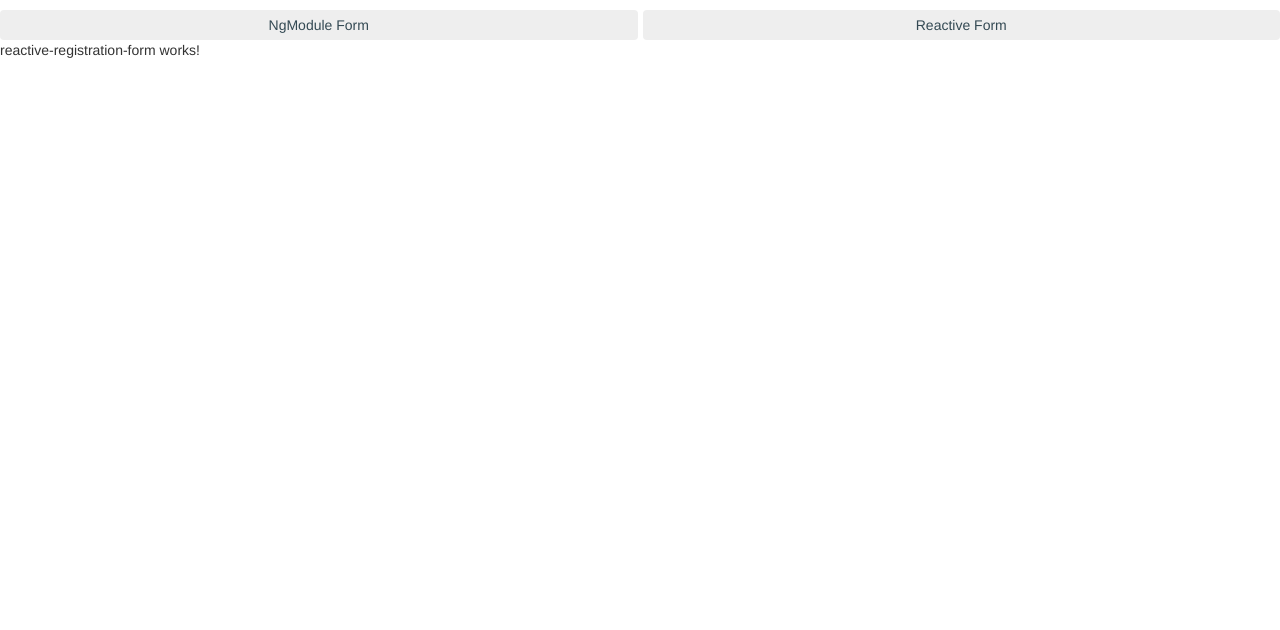
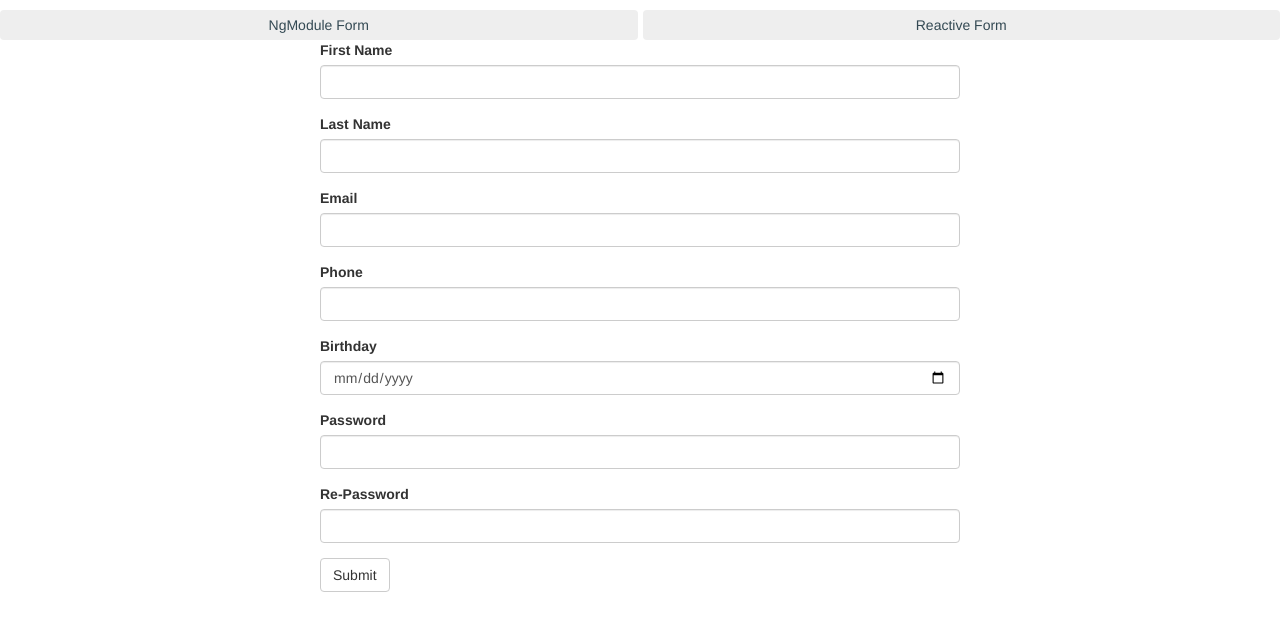
Before and after one commit to VovaLegenkiy/angular-tasks, an Angular app: page /reactive-form in a window 1280 px wide. Shown: the top 630 px of the page. Built offline with nearby package versions, Linux system fonts and the light colour scheme.

Commit message:
add validation for reactive form

```diff
--- a/angular.json
+++ b/angular.json
@@ -119,6 +119,10 @@
           }
         }
       }
-    }},
-  "defaultProject": "angular-tasks"
+    }
+  },
+  "defaultProject": "angular-tasks",
+  "cli": {
+    "analytics": false
+  }
 }
--- a/src/app/app.module.ts
+++ b/src/app/app.module.ts
@@ -8,6 +8,7 @@ import { AppComponent } from './app.component';
 import { ReactiveRegistrationFormComponent } from './reactive-registration-form/reactive-registration-form.component';
 import { NgModuleRegistrationFormComponent } from './ng-module-registration-form/ng-module-registration-form.component';
 import { NavigationComponent } from './navigation/navigation.component';
+import { FormErrorComponent } from './form-error/form-error.component';
 
 @NgModule({
   declarations: [
@@ -15,6 +16,7 @@ import { NavigationComponent } from './navigation/navigation.component';
     ReactiveRegistrationFormComponent,
     NgModuleRegistrationFormComponent,
     NavigationComponent,
+    FormErrorComponent,
   ],
   imports: [
     BrowserModule,
--- /dev/null
+++ b/src/app/form-error/form-error.component.html
@@ -0,0 +1,3 @@
+<div class="alert alert-danger" *ngIf="expression">
+  {{ message }}
+</div>
--- /dev/null
+++ b/src/app/form-error/form-error.component.ts
@@ -0,0 +1,17 @@
+import { Component, OnInit, Input } from '@angular/core';
+
+@Component({
+  selector: 'app-form-error',
+  templateUrl: './form-error.component.html',
+  styleUrls: ['./form-error.component.css']
+})
+export class FormErrorComponent implements OnInit {
+  @Input() expression: boolean;
+  @Input() message: string;
+
+  constructor() { }
+
+  ngOnInit(): void {
+  }
+
+}
--- a/src/app/ng-module-registration-form/ng-module-registration-form.component.css
+++ b/src/app/ng-module-registration-form/ng-module-registration-form.component.css
@@ -1,4 +1,11 @@
 form {
-    width: 50%;
-    margin: 0 auto;
+  width: 50%;
+  margin: 0 auto;
 }
+input.ng-touched.ng-invalid {
+  border: solid red 2px;
+}
+
+input.ng-touched.ng-valid {
+  border: solid green 2px;
+}
--- a/src/app/patterns.ts
+++ b/src/app/patterns.ts
@@ -1,5 +1,5 @@
 export const patterns: {[key: string]: string} = {
     name: '[a-zA-Z]*',
     phone: '[0-9]*',
-    password: '(?=.*[a-z])(?=.*[A-Z])(?=.*\d)(?=.*[@$!%*?&])[A-Za-z\d@$!%*?&]*'
+    password: '(?=.*[a-z])(?=.*[A-Z])(?=.*[0-9])(?=.*[$@$!%*?&])[A-Za-z\d$@$!%*?&].*'
 };
--- a/src/app/reactive-registration-form/reactive-registration-form.component.css
+++ b/src/app/reactive-registration-form/reactive-registration-form.component.css
@@ -0,0 +1,11 @@
+form {
+  width: 50%;
+  margin: 0 auto;
+}
+input.ng-touched.ng-invalid, input.error {
+  border: solid red 2px;
+}
+
+input.ng-touched.ng-valid, input.success {
+  border: solid green 2px;
+}
--- a/src/app/reactive-registration-form/reactive-registration-form.component.html
+++ b/src/app/reactive-registration-form/reactive-registration-form.component.html
@@ -1 +1,162 @@
-<p>reactive-registration-form works!</p>
+<form [formGroup]="reactiveForm" novalidate (ngSubmit)="onSubmit()">
+  <div class="form-group">
+    <label for="firstName">First Name</label>
+    <input
+      id="firstName"
+      class="form-control"
+      type="text"
+      name="firstName"
+      formControlName="firstName"
+    />
+    <ng-template
+      [ngIf]="firstName.invalid && (firstName.touched || firstName.dirty)"
+    >
+      <div class="alert alert-danger" *ngIf="firstName.errors.required">
+        First Name is required
+      </div>
+      <div class="alert alert-danger" *ngIf="firstName.errors.pattern">
+        First Name should contains only letters
+      </div>
+    </ng-template>
+  </div>
+  <div class="form-group">
+    <label for="lastName">Last Name</label>
+    <input
+      id="lastName"
+      class="form-control"
+      type="text"
+      name="lastName"
+      formControlName="lastName"
+    />
+    <ng-template
+      [ngIf]="lastName.invalid && (lastName.touched || lastName.dirty)"
+    >
+      <div class="alert alert-danger" *ngIf="lastName.errors.required">
+        Last Name is required
+      </div>
+      <div class="alert alert-danger" *ngIf="lastName.errors.pattern">
+        Last Name should contains only letters
+      </div>
+    </ng-template>
+  </div>
+  <div class="form-group">
+    <label for="email">Email</label>
+    <input
+      id="email"
+      class="form-control"
+      type="text"
+      name="email"
+      formControlName="email"
+    />
+    <ng-template [ngIf]="email.invalid && (email.touched || email.dirty)">
+      <app-form-error
+        [expression]="email.errors.required"
+        message="Email is required"
+      ></app-form-error>
+      <app-form-error
+        [expression]="email.errors.email"
+        message="Email should contains: local-part@domain"
+      ></app-form-error>
+    </ng-template>
+  </div>
+
+  <div class="form-group">
+    <label for="phone">Phone</label>
+    <input
+      id="phone"
+      class="form-control"
+      type="text"
+      name="phone"
+      formControlName="phone"
+    />
+    <ng-template [ngIf]="phone.invalid && (phone.touched || phone.dirty)">
+      <app-form-error
+        [expression]="phone.errors.required"
+        message="Phone is required"
+      ></app-form-error>
+      <app-form-error
+        [expression]="phone.errors.pattern"
+        message="Phone should contains only numbers"
+      ></app-form-error>
+    </ng-template>
+  </div>
+  <div class="form-group">
+    <label for="birthday">Birthday</label>
+    <input
+      id="birthday"
+      class="form-control"
+      type="date"
+      name="birthday"
+      formControlName="birthday"
+    />
+    <ng-template
+      [ngIf]="birthday.invalid && (birthday.touched || birthday.dirty)"
+    >
+      <app-form-error
+        [expression]="birthday.errors.required"
+        message="Birthday is required"
+      ></app-form-error>
+      <app-form-error
+        [expression]="birthday.errors.lessThenEighteen"
+        message="User should be older then eighteen"
+      ></app-form-error>
+    </ng-template>
+  </div>
+  <div class="form-group">
+    <label for="password">Password</label>
+    <input
+      id="password"
+      class="form-control"
+      type="password"
+      name="password"
+      formControlName="password"
+    />
+    <ng-template
+      [ngIf]="password.invalid && (password.touched || password.dirty)"
+    >
+      <app-form-error
+        [expression]="password.errors.required"
+        message="Password is required"
+      ></app-form-error>
+      <app-form-error
+        [expression]="password.errors.minlength"
+        message="Password must be at least 6 character length"
+      ></app-form-error>
+      <app-form-error
+        [expression]="password.errors.pattern"
+        message="Password should contains: 1 lowercase letter, 1 uppercase letter, 1 number and 1 special character"
+      ></app-form-error>
+      <app-form-error
+        [expression]="password.errors.mismatch"
+        message="Password and Re-Password should match"
+      ></app-form-error>
+    </ng-template>
+  </div>
+  <div class="form-group">
+    <label for="rePassword">Re-Password</label>
+    <input
+      id="rePassword"
+      class="form-control"
+      type="password"
+      name="rePassword"
+      formControlName="rePassword"
+    />
+    <ng-template
+      [ngIf]="rePassword.invalid && (rePassword.touched || rePassword.dirty)"
+    >
+      <app-form-error
+        [expression]="rePassword.errors.required"
+        message="Re-Password is required"
+      ></app-form-error>
+      <app-form-error
+        [expression]="rePassword.errors.mismatch"
+        message="Password and Re-Password should match"
+      ></app-form-error>
+    </ng-template>
+  </div>
+  <div class="form-group">
+    <button class="btn btn-default">
+      Submit
+    </button>
+  </div>
+</form>
--- a/src/app/reactive-registration-form/reactive-registration-form.component.ts
+++ b/src/app/reactive-registration-form/reactive-registration-form.component.ts
@@ -1,4 +1,7 @@
 import { Component, OnInit } from '@angular/core';
+import { FormGroup, FormControl, Validators, AbstractControl } from '@angular/forms';
+import { getAge } from '../template-validation';
+import { patterns } from '../patterns';
 
 @Component({
   selector: 'app-reactive-registration-form',
@@ -7,9 +10,61 @@ import { Component, OnInit } from '@angular/core';
 })
 export class ReactiveRegistrationFormComponent implements OnInit {
 
-  constructor() { }
+  reactiveForm: FormGroup;
+
+  constructor() {
+    this.reactiveForm = new FormGroup({
+      'firstName': new FormControl('', [Validators.required, Validators.pattern(patterns.name)]),
+      'lastName': new FormControl('', [Validators.required, Validators.pattern(patterns.name)]),
+      'email': new FormControl('', [Validators.required, Validators.email]),
+      'phone': new FormControl(null, [Validators.required, Validators.pattern(patterns.phone)]),
+      'birthday': new FormControl('', [Validators.required, this.birthdayValidator]),
+      'password': new FormControl('', [Validators.required, Validators.minLength(6), Validators.pattern(patterns.password)]),
+      'rePassword': new FormControl('', [Validators.required]),
+
+    }, { updateOn: 'submit', validators: this.mustMatch });
+  }
 
   ngOnInit(): void {
   }
 
+  onSubmit() {
+    this.reactiveForm.markAllAsTouched();
+    console.log(this.reactiveForm.controls);
+
+  }
+
+  birthdayValidator(control: FormControl): { [s: string]: boolean } {
+    if (control.value) {
+      const age = getAge(control.value);
+
+      return age < 18 ? { 'lessThenEighteen': true } : null
+    }
+
+    return null;
+  }
+
+  mustMatch(c: AbstractControl): { [s: string]: boolean } {
+
+    const password = c.get('password');
+    const rePassword = c.get('rePassword');
+
+    if (password.value !== rePassword.value) {
+      password.setErrors({ 'mismatch': true });
+      rePassword.setErrors({ 'mismatch': true });
+    } else {
+      password.setErrors(null);
+      rePassword.setErrors(null);
+    }
+
+    return null;
+  }
+
+  get firstName() { return this.reactiveForm.get('firstName') }
+  get lastName() { return this.reactiveForm.get('lastName') }
+  get email() { return this.reactiveForm.get('email') }
+  get phone() { return this.reactiveForm.get('phone') }
+  get birthday() { return this.reactiveForm.get('birthday') }
+  get password() { return this.reactiveForm.get('password') }
+  get rePassword() { return this.reactiveForm.get('rePassword') }
 }
--- a/src/app/template-validation.ts
+++ b/src/app/template-validation.ts
@@ -5,7 +5,7 @@ import { Error } from './error';
 
 const START_YEAR = 1970;
 
-function getAge(birthday: string): number {
+export function getAge(birthday: string): number {
     const ageDifMs: number = Date.now() - new Date(birthday).getTime();
     const ageDate: Date = new Date(ageDifMs);
 
--- a/src/app/user.ts
+++ b/src/app/user.ts
@@ -1,7 +1,7 @@
 export class User {
     constructor(
-        public firstname: string,
-        public lastname: string,
+        public firstName: string,
+        public lastName: string,
         public email: string,
         public phone: string,
         public birthday: string,
```
Also changed, not shown: src/app/form-error/form-error.component.css (added), 1 other file (tests, documents, lock files or other folders).
